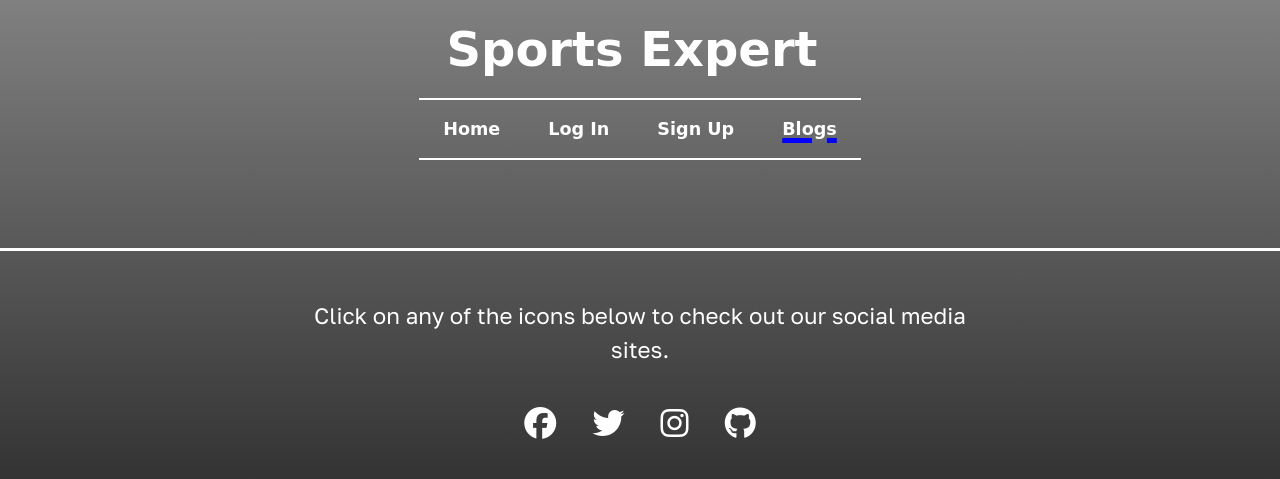
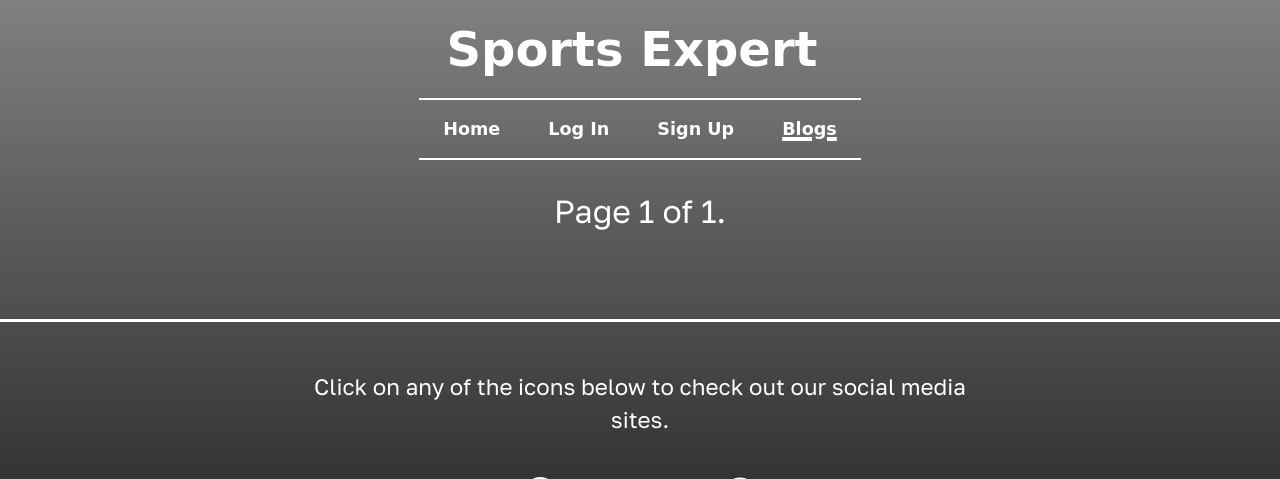
Before and after one commit to Code-Institute-Submissions/P4-Sports-Expert, a Django app: page /blog/ in a window 1280 px wide. Shown: the top 479 px of the page. Run offline with Django 3.2, Linux system fonts and the light colour scheme; data that the repository does not hold is empty; some libraries are stand-ins or nearby versions; some web fonts are replaced.

Commit message:
Add pagination to blog home page

```diff
--- a/blog/views.py
+++ b/blog/views.py
@@ -13,6 +13,7 @@ from .forms import BlogForm
 class BlogList(ListView):
     model = BlogPost
     template_name = 'blog_home.html'
+    paginate_by = 6
 
 
 class BlogDetail(DetailView):
--- a/static/css/style.css
+++ b/static/css/style.css
@@ -25,7 +25,7 @@ strong {
 }
 
 .active {
-    text-decoration: underline blue 5px;
+    text-decoration: underline #fff 4px;
 }
 
 
@@ -181,6 +181,26 @@ strong {
     margin: 2rem;
 }
 
+#page-btns {
+    justify-content: center;
+    font-size: 2rem;
+    color: #fff;
+}
+
+#page-btns a {
+    color: #fff;
+    text-decoration: none;
+    font-size: 1.5rem;
+    padding: 10px;
+    border-radius: 10px;
+}
+
+.current > h3 {
+    font-size: 2rem;
+    font-family: 'Golos Text', sans-serif;
+    color: #fff;
+}
+
 
 /* Profile page */
 
--- a/templates/blog_home.html
+++ b/templates/blog_home.html
@@ -5,7 +5,7 @@
 <div class="row justify-content-center">
     {% for blog in object_list %}
     <div class="col-md-6 col-lg-4" id="blog-card">
-        <div class="card mt-4 mr-4">
+        <div class="card mt-4">
             {% if "placeholder" in blog.blog_image.url %}
             <img src="https://res.cloudinary.com/dsdurzeu2/image/upload/v1678132670/the-ball-stadion-football-the-pitch-46798_nimtac.jpg"
                 alt="placeholder-image" class="card-img-top">
@@ -32,4 +32,31 @@
 
     {% endfor %}
 
-    {% endblock %}
+    <div class="pagination" id="page-btns">
+        <div class=" container step-links">
+            <div class="row text-center">
+                <div class="col-12">
+                    {% if page_obj.has_previous %}
+                    <div class="btn-group" role="group" aria-label="Basic mixed styles example">
+                        <a href="?page=1" class="btn btn-primary m-3">First</a>
+                        <a href="?page={{ page_obj.previous_page_number }}" class="btn btn-primary m-3">previous</a>
+                    </div>
+                    {% endif %}
+
+                    {% if page_obj.has_next %}
+                    <div class="btn-group" role="group" aria-label="Basic mixed styles example">
+                        <a href="?page={{ page_obj.next_page_number }}" class="btn btn-primary m-3">next</a>
+                        <a href="?page={{ page_obj.paginator.num_pages }}" class="btn btn-primary m-3">last</a>
+                    </div>
+                    {% endif %}
+                </div>
+            </div>
+        </div>
+    </div>
+    <div class="current text-center mt-4">
+        <h3>Page {{ page_obj.number }} of {{ page_obj.paginator.num_pages }}.</h3>
+    </div>
+</div>
+</div>
+
+{% endblock %}
```
